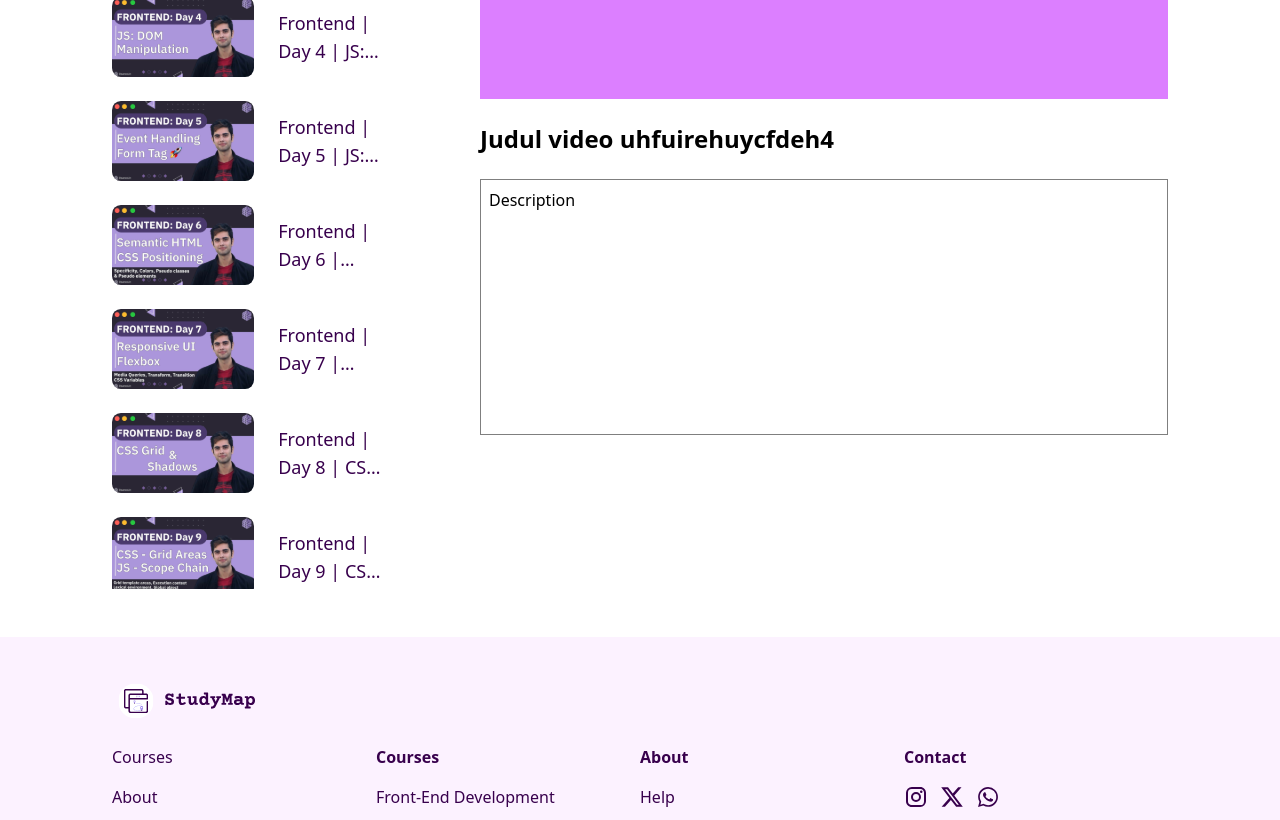
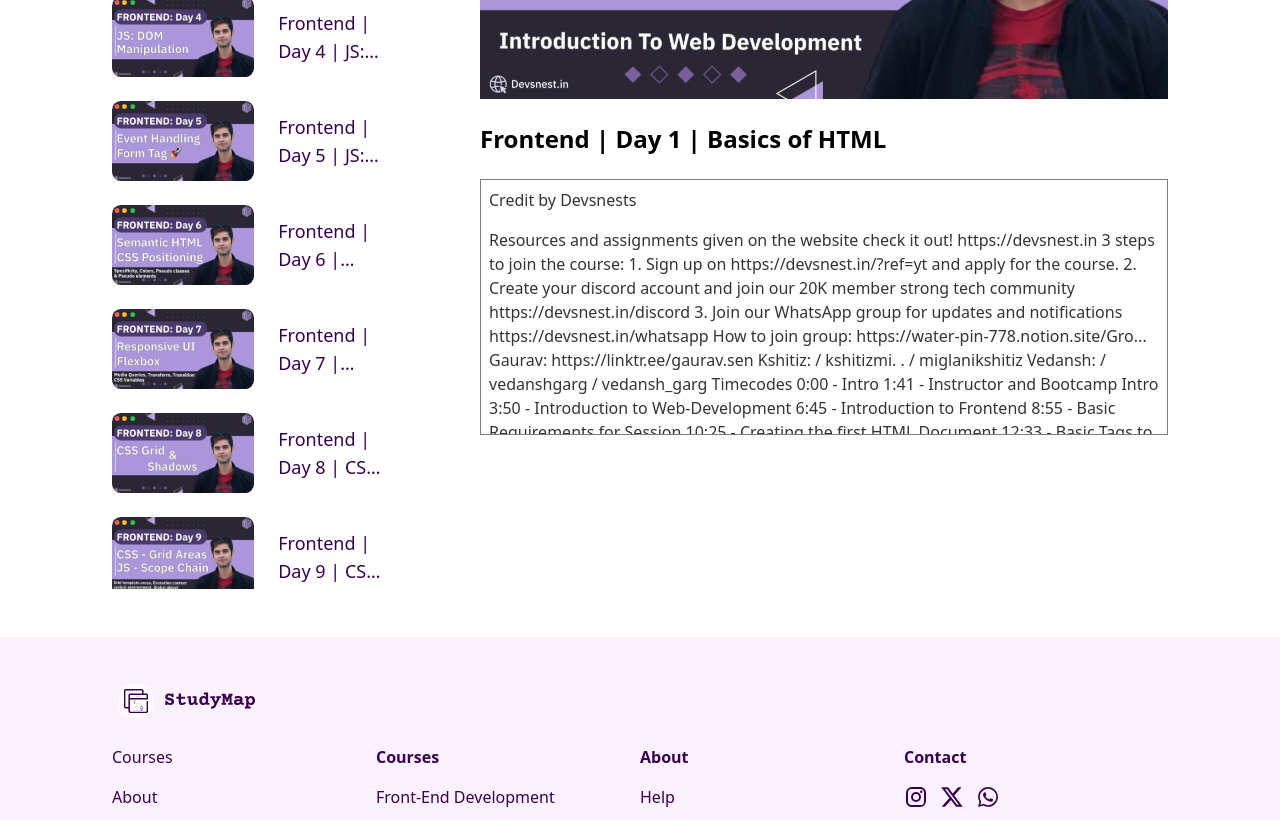
Before and after one commit to allsyalwaa/StudyMap, a React (Vite) app: page /video in a window 1280 px wide. Shown: the part 400-1220 px from the top of the page. Built offline with nearby package versions, Linux system fonts and the light colour scheme.

Commit message:
refactor: Update SecVideoPlay component to use updated video play icon

```diff
--- a/src/components/section/SecVideoPlay.jsx
+++ b/src/components/section/SecVideoPlay.jsx
@@ -1,4 +1,4 @@
-import ImageVideoPlay from "../../assets/illustration-video-play.svg";
+import ImageVideoPlay from "../../assets/video-play.svg";
 
 export default function SecVideoPlay() {
   return (
@@ -20,9 +20,43 @@ export default function SecVideoPlay() {
             </svg>
           </div>
         </div>
-        <h1 className="text-2xl font-semibold">Judul video uhfuirehuycfdeh4</h1>
-        <div className="h-64 border-[1px] border-black/50 p-2">
-          <p>Description</p>
+        <h1 className="text-2xl font-semibold">
+          Frontend | Day 1 | Basics of HTML
+        </h1>
+        <div className="h-64 overflow-y-auto border-[1px] border-black/50 p-2 text-black/80">
+          <p>Credit by Devsnests</p>
+          <p className="mt-4">
+            Resources and assignments given on the website check it out!
+            https://devsnest.in 3 steps to join the course: 1. Sign up on
+            https://devsnest.in/?ref=yt and apply for the course. 2. Create your
+            discord account and join our 20K member strong tech community
+            https://devsnest.in/discord 3. Join our WhatsApp group for updates
+            and notifications https://devsnest.in/whatsapp How to join group:
+            https://water-pin-778.notion.site/Gro... Gaurav:
+            https://linktr.ee/gaurav.sen Kshitiz: / kshitizmi. . /
+            miglanikshitiz Vedansh: / vedanshgarg / vedansh_garg Timecodes 0:00
+            - Intro 1:41 - Instructor and Bootcamp Intro 3:50 - Introduction to
+            Web-Development 6:45 - Introduction to Frontend 8:55 - Basic
+            Requirements for Session 10:25 - Creating the first HTML Document
+            12:33 - Basic Tags to define HTML Document 14:47 - head tag in html
+            19:33 - body tag in html 22:00 - Importance of viewport 27:37 -
+            Anatomy of HTML Element 29:33 - Understanding heading Tags 32:46 -
+            Commenting in HTML 38:08 - paragraph tag in HTML 45:43 - lists in
+            HTML 50:15 - nesting of tags in HTML 54:00 - anchor tag in HTML
+            1:01:40 - image tag in HTML 1:14:37 - dividing the pages into
+            sections using rule tag 1:15:57 - Session Break 1:25:00 -HomeWork
+            for the session Devsnest Education which makes you financially
+            independent New batch launching Devsnest provides a 6+ month
+            mentorship program. A few things we offer to students : Six months
+            course covering everything they would need to become a rockstar
+            developer from Full-stack(Both backend and frontend) to Data
+            structures A platform that connects them with a super pumped up
+            crowd to learn with and collaborate in projects Mentorship from the
+            tech industry's top tech professionals from companies like Amazon,
+            Microsoft, Google, etc., all of them working to help the students to
+            reach their maximum potential. JOBS. We bring job opportunities,
+            freelancing projects, and internships for the students
+          </p>
         </div>
       </div>
     </div>
```
